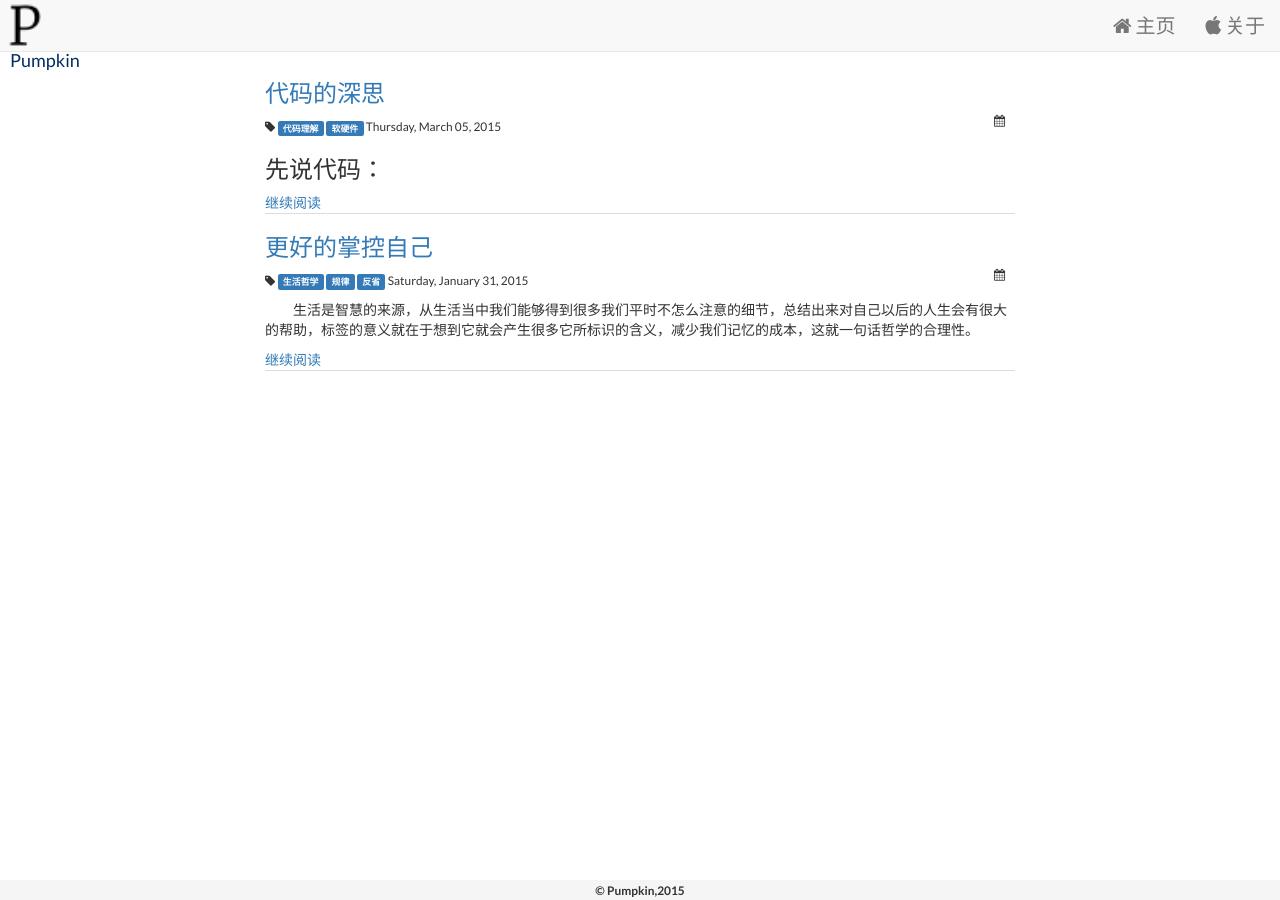
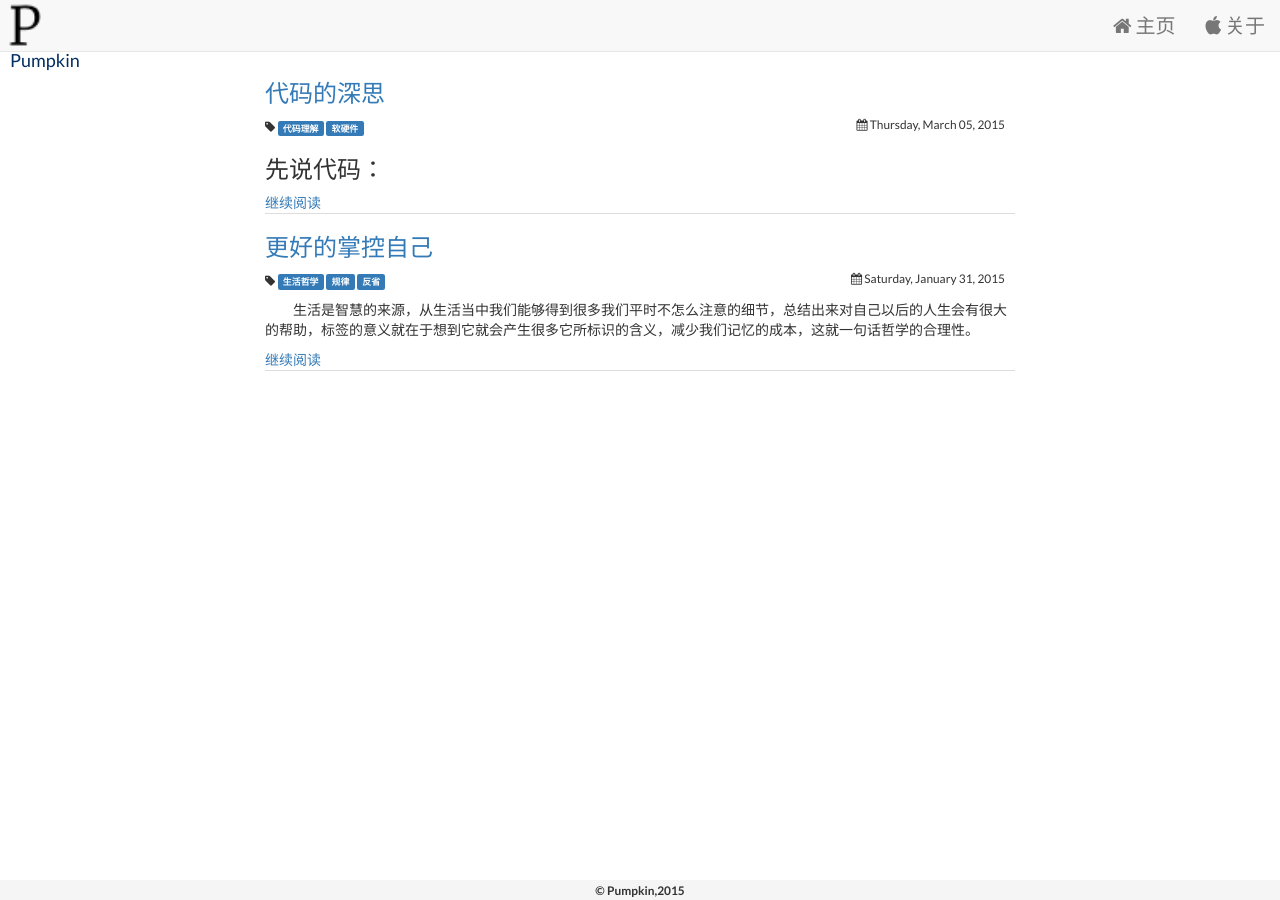
Before and after one commit to LarryBrick/jekyll_demo, a Jekyll site: the page built from index.html, in a window 1280 px wide. Built offline with Jekyll 4.4.1, drawn with Linux system fonts in a browser that asks for light colours; nearby versions of some CDN libraries.

Commit message:
修改首页显示格式

```diff
--- a/index.html
+++ b/index.html
@@ -14,8 +14,8 @@ date: 2014-10-19 23:51
               <span class="label label-primary">{{tag}}</span>
             {% endfor %}
           </small>
-          <small>
-	        <i class="pull-right fa fa-calendar"></i>
+          <small class="pull-right">
+	        <i class=" fa fa-calendar"></i>
 	        <time>
               {{ post.date | date:'%A, %B %d, %Y'}}
             </time>
```
